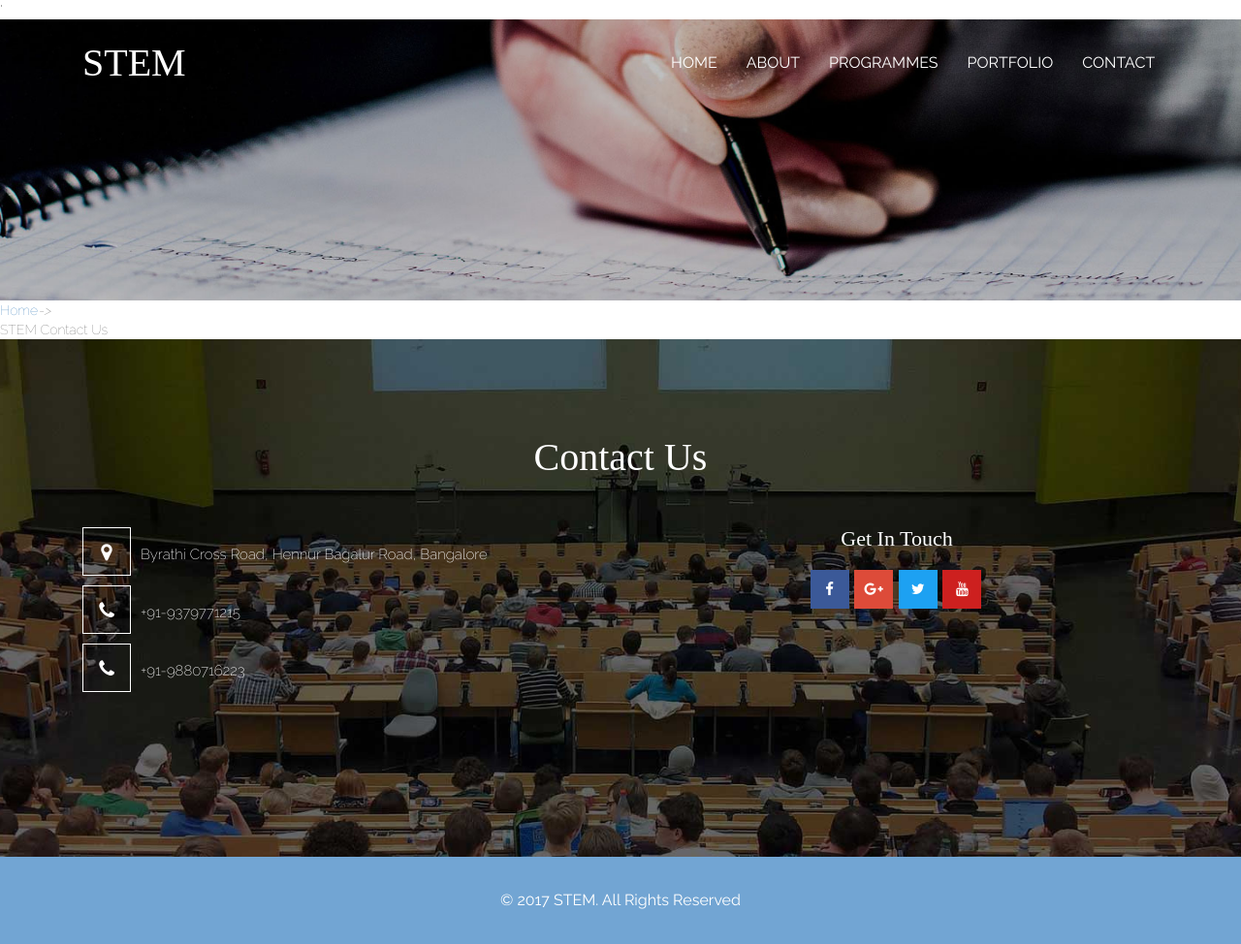
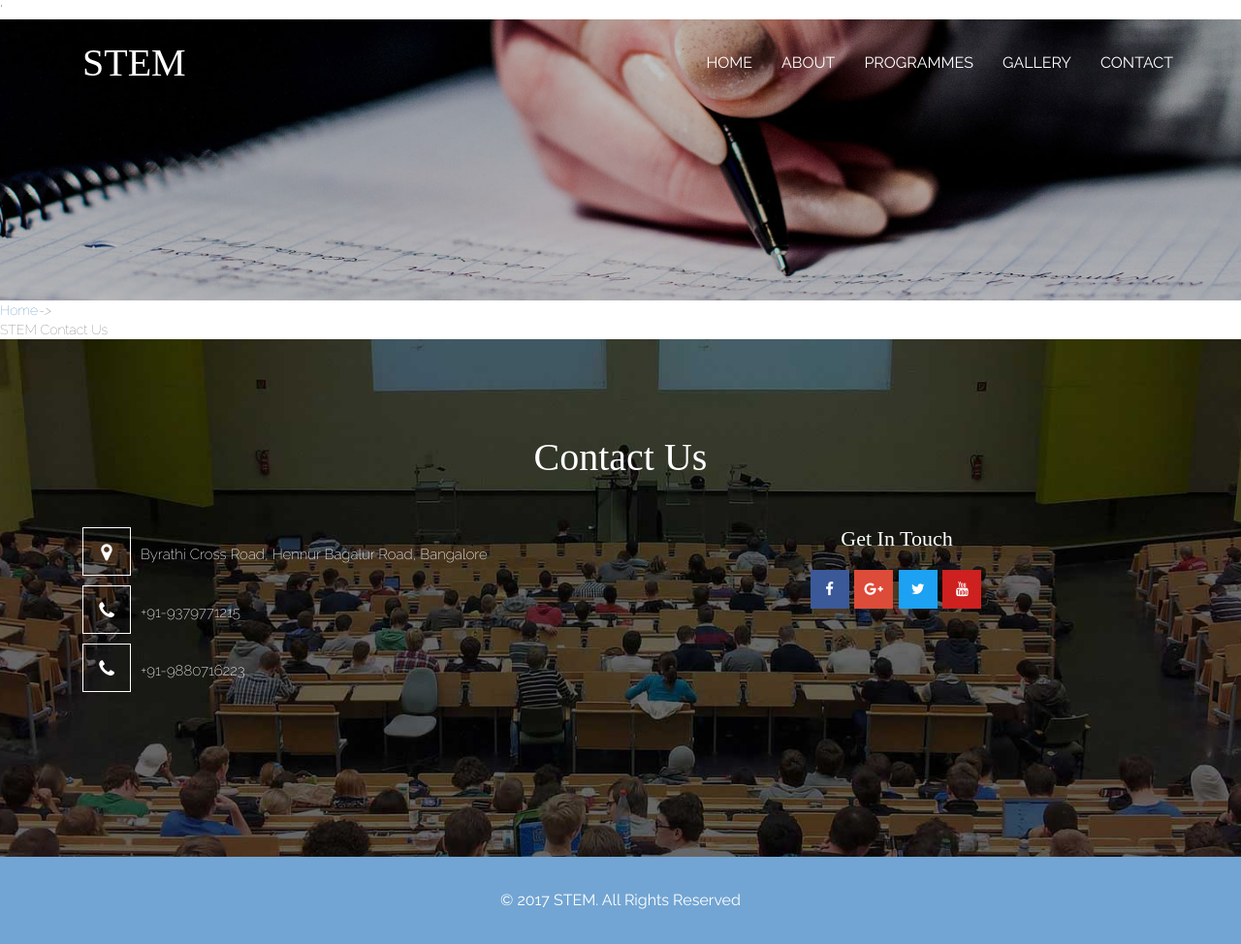
Before and after one commit to dhanyacm/stem, a Jekyll site: the page built from contact.html, in a window 1280 px wide. Shown: the whole page at 97% size. Built offline with Jekyll 4.4.1, drawn with Linux system fonts in a browser that asks for light colours; a script that is not in the unit is left out.

Commit message:
Update navbar.html

```diff
--- a/_includes/navbar.html
+++ b/_includes/navbar.html
@@ -24,7 +24,7 @@
 						<li {% if page.frontpage %} class="active" {% endif %}><a href="index.html" class="page-scroll"><span data-hover="Home">Home</span></a></li>
 						<li {% if page.about %} class="active" {% endif %}><a href="{{site.baseurl}}/about.html" class="page-scroll"><span data-hover="About">About</span></a></li>
 						<li {% if page.service %} class="active" {% endif %} ><a href="{{site.baseurl}}/programmes.html" class="page-scroll"><span data-hover="Programmes">Programmes</span></a></li>
-						<li {% if page.gallery %} class="active" {% endif %}><a href="{{site.baseurl}}/gallery.html" class="page-scroll"><span data-hover="Gallery">Portfolio</span></a></li> -->
+						<li {% if page.gallery %} class="active" {% endif %}><a href="{{site.baseurl}}/gallery.html" class="page-scroll"><span data-hover="Gallery">Gallery</span></a></li>
 						<li {% if page.contact %} class="active" {% endif %}><a href="{{site.baseurl}}/contact.html" class="page-scroll"><span data-hover="Contact">Contact</span></a></li>
 					</ul>
 				</div>
```
